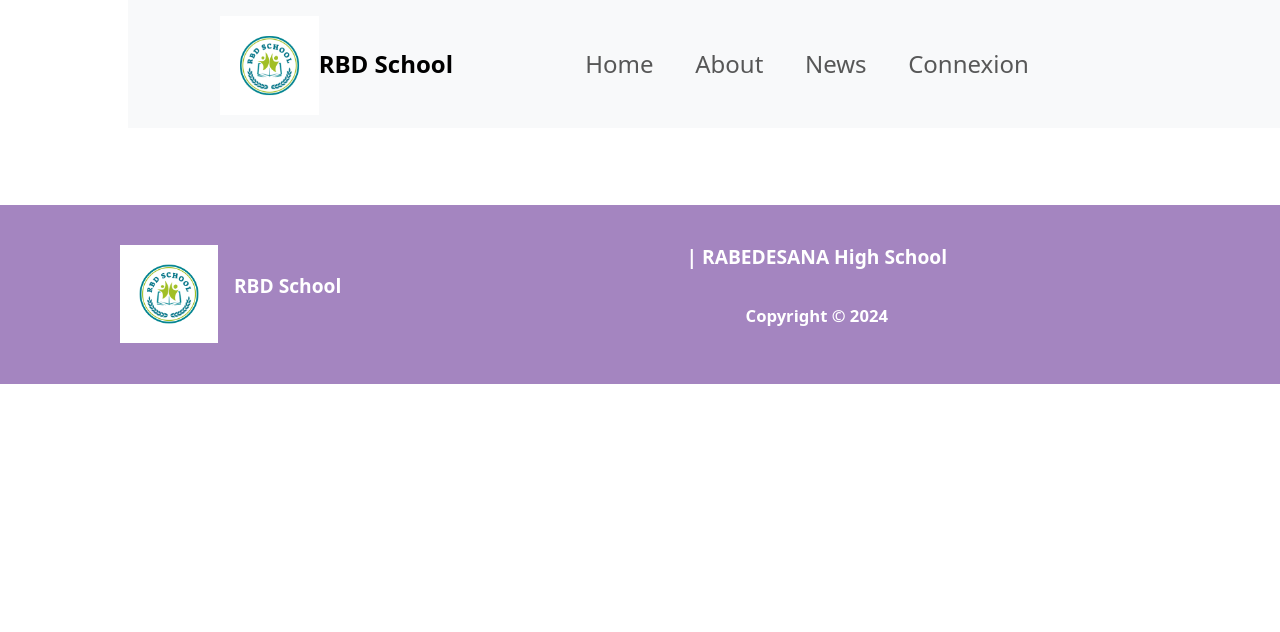
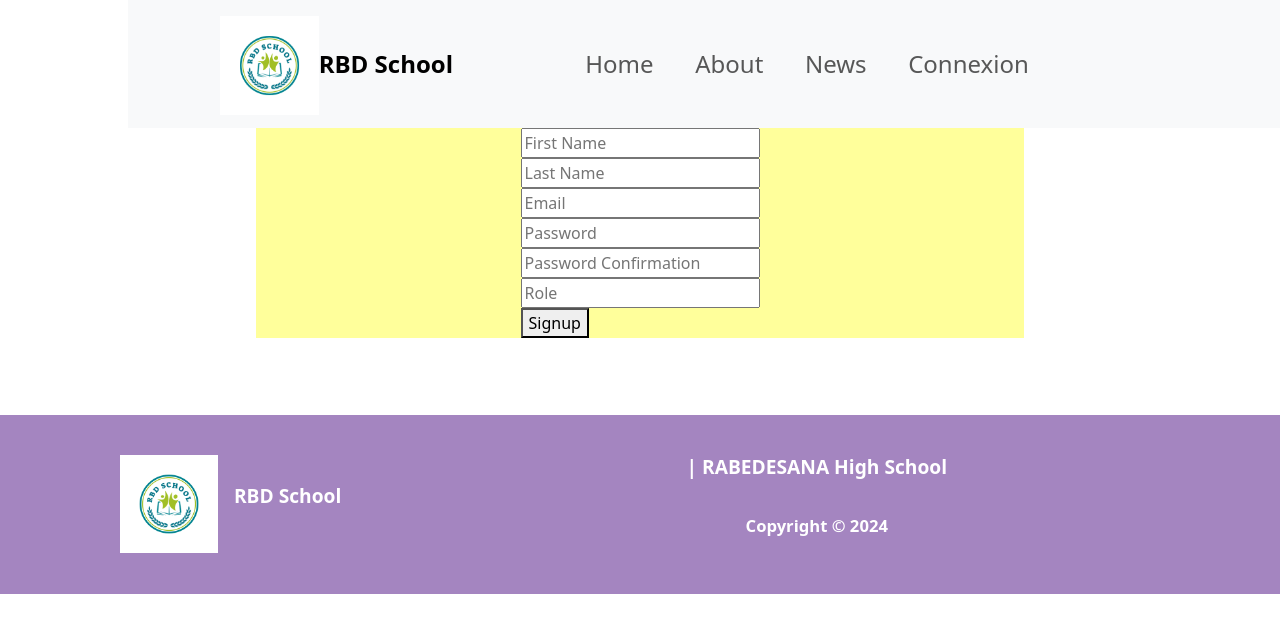
Before and after one commit to rbd3/school-react, a React (Vite) app: page /signup in a window 1280 px wide. Shown: the top 632 px of the page. Built offline with nearby package versions, Linux system fonts and the light colour scheme.

Commit message:
Add signup into app

```diff
--- a/src/App.jsx
+++ b/src/App.jsx
@@ -6,6 +6,7 @@ import Program from './components/Program';
 import Teachers from './components/Teachers';
 import About from './components/About';
 import Login from './components/Login';
+import Signup from './components/Signup';
 
 function App() {
   return (
@@ -21,6 +22,7 @@ function App() {
         } />
         <Route path="/about" element={<About />} />
         <Route path="/connexion" element={<Login />} />
+        <Route path="/signup" element={<Signup />} />
 
       </Routes>
       <Footer />
```
